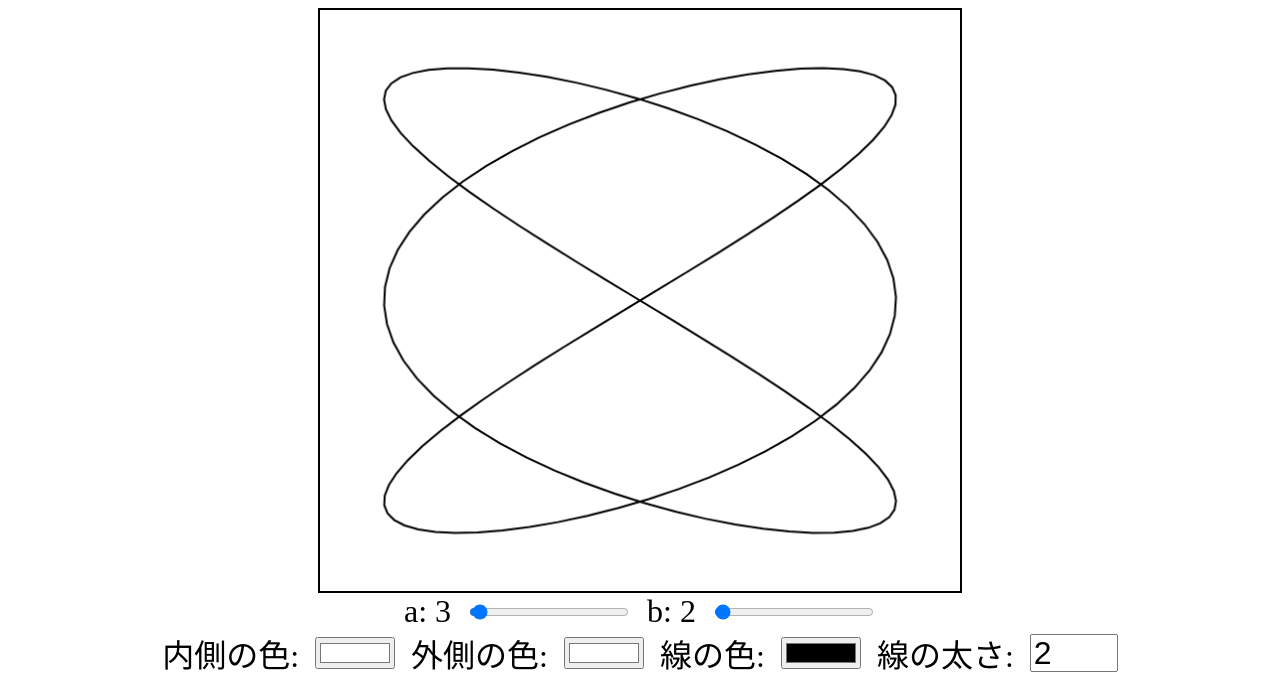
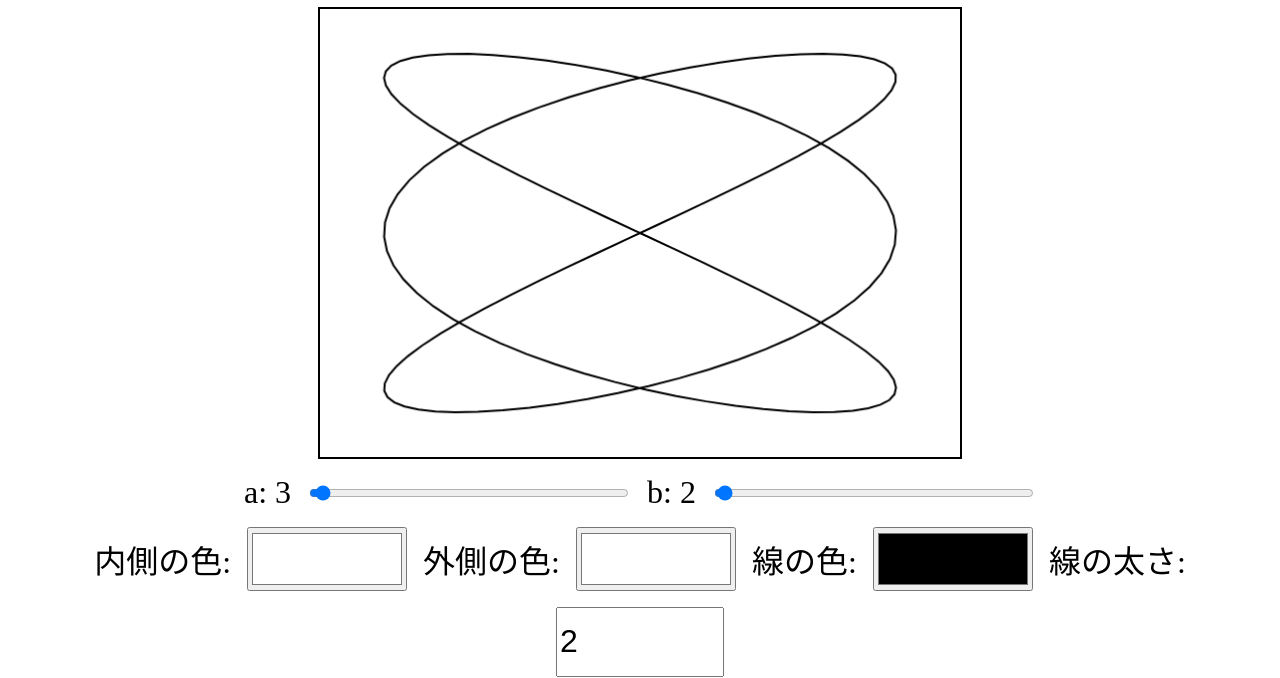
Before and after one commit to YujiFukami/LissajousDrawingTool, a plain HTML site: page stringart.html in a window 1280 px wide. Shown: the top 678 px of the page. Drawn offline with Linux system fonts and the light colour scheme.

Commit message:
20230824 2237

```diff
--- a/script.js
+++ b/script.js
@@ -15,6 +15,20 @@ const innerColorInput = document.getElementById('innerColor');
 const outerColorInput = document.getElementById('outerColor');
 const lineColorInput = document.getElementById('lineColor');
 const lineWidthInput = document.getElementById('lineWidth');
+
+// 線のxy座標を計算する関数
+function calculateLissajousPoints(a, b) {
+    const points = [];
+    const avgValue = (a + b) / 2;
+    const stepSize = 0.01 / (avgValue / 10);
+
+    for (let t = 0; t < 2 * Math.PI; t += stepSize) {
+        const x = A * Math.sin(a * t) + offsetX;
+        const y = B * Math.sin(b * t) + offsetY;
+        points.push({ x, y });
+    }
+    return points;
+}
 
 function drawLissajousCurve(a, b) {
     // 現在のキャンバスの状態を保存
@@ -36,14 +50,12 @@ function drawLissajousCurve(a, b) {
     ctx.strokeStyle = lineColor; // 線の色の更新
     ctx.lineWidth = lineWidth;   // 線の太さの更新
 
-    const avgValue = (a + b) / 2;
-    const stepSize = 0.01 / (avgValue / 10);
+    // 座標を計算
+    const points = calculateLissajousPoints(a, b);
 
     ctx.beginPath();
-    for (let t = 0; t < 2 * Math.PI; t += stepSize) {
-        const x = A * Math.sin(a * t) + offsetX;
-        const y = B * Math.sin(b * t) + offsetY;
-        ctx.lineTo(x, y);
+    for (const point of points) {
+        ctx.lineTo(point.x, point.y);
     }
     ctx.closePath();
     ctx.stroke();
@@ -62,6 +74,7 @@ function drawLissajousCurve(a, b) {
     // クリッピングをリセット
     ctx.restore();
 }
+
 
 function updateDownloadLink() {
     const downloadLink = document.getElementById('downloadLink');
--- a/stringart.html
+++ b/stringart.html
@@ -20,13 +20,13 @@
 
         <div class="control-group"> <!-- 色の制御を囲む -->
             <label for="innerColor">内側の色:</label>
-            <input type="color" id="innerColor" value="#FFFFFF" oninput="updateAndDraw()" style="width: 10vh; height: 4vh; font-size: 4vh;">
+            <input type="color" id="innerColor" value="#FFFFFF" oninput="updateAndDraw()" >
             <label for="outerColor">外側の色:</label>
-            <input type="color" id="outerColor" value="#FFFFFF" oninput="updateAndDraw()" style="width: 10vh; height: 4vh; font-size: 4vh;">
+            <input type="color" id="outerColor" value="#FFFFFF" oninput="updateAndDraw()" >
             <label for="lineColor">線の色:</label>
-            <input type="color" id="lineColor" value="#000000" oninput="updateAndDraw()" style="width: 10vh; height: 4vh; font-size: 4vh;">
+            <input type="color" id="lineColor" value="#000000" oninput="updateAndDraw()" >
             <label for="lineWidth">線の太さ:</label>
-            <input type="number" id="lineWidth" value="2" min="1" max="10" step="1" oninput="updateAndDraw()" style="width: 10vh; height: 4vh; font-size: 4vh;">
+            <input type="number" id="lineWidth" value="2" min="1" max="10" step="1" oninput="updateAndDraw()" >
         </div>
 
         <!-- この部分は「色の制御を囲む」divの直後に追加します。 -->
--- a/style.css
+++ b/style.css
@@ -4,11 +4,19 @@
     height: 80vh;
     border: 2px solid #000;
 }
-input[type="range"], .control-group input[type="color"], .control-group input[type="number"] {
-    width: 20vh;
-    height: 4vh;
+
+input[type="range"]{
+    width: 40vh;
+    height: 8vh;
     font-size: 4vh;
 }
+
+.control-group input[type="color"], .control-group input[type="number"] {
+    width: 20vh;
+    height: 8vh;
+    font-size: 4vh;
+}
+
 label, #startAnimation, .control-group3 #downloadLink {
     font-size: 4vh;
 }
@@ -30,9 +38,16 @@ label, #startAnimation, .control-group3 #downloadLink {
         width: 80vw;
         height: 80vw; /* こちらを追加して正方形にします */
     }
-    input[type="range"], .control-group input[type="color"], .control-group input[type="number"]  {
+
+    input[type="range"] {
         width: 80vw;
-        height: 4vw;
+        height: 8vw;
+        font-size: 4vw;
+    }
+
+    .control-group input[type="color"], .control-group input[type="number"]  {
+        width: 20vw;
+        height: 8vw;
         font-size: 4vw;
     }
     label, #startAnimation, .control-group3 #downloadLink {
@@ -62,7 +77,6 @@ label, #startAnimation, .control-group3 #downloadLink {
 
 /* ラジオボタンのラベルに関するスタイル */
 .control-group2 label {
-    font-size: 4vh;
     margin-right: 1rem; /* 各オプション間に余白を追加 */
 }
 
@@ -82,10 +96,6 @@ label, #startAnimation, .control-group3 #downloadLink {
     gap: 1rem; /* 項目の間隔を設定 */
 }
 
-#startAnimation{
-    font-size: 4vh;
-}
-
 .control-group3 #downloadLink {
     display: inline-block;
     background-color: #4CAF50;
```
